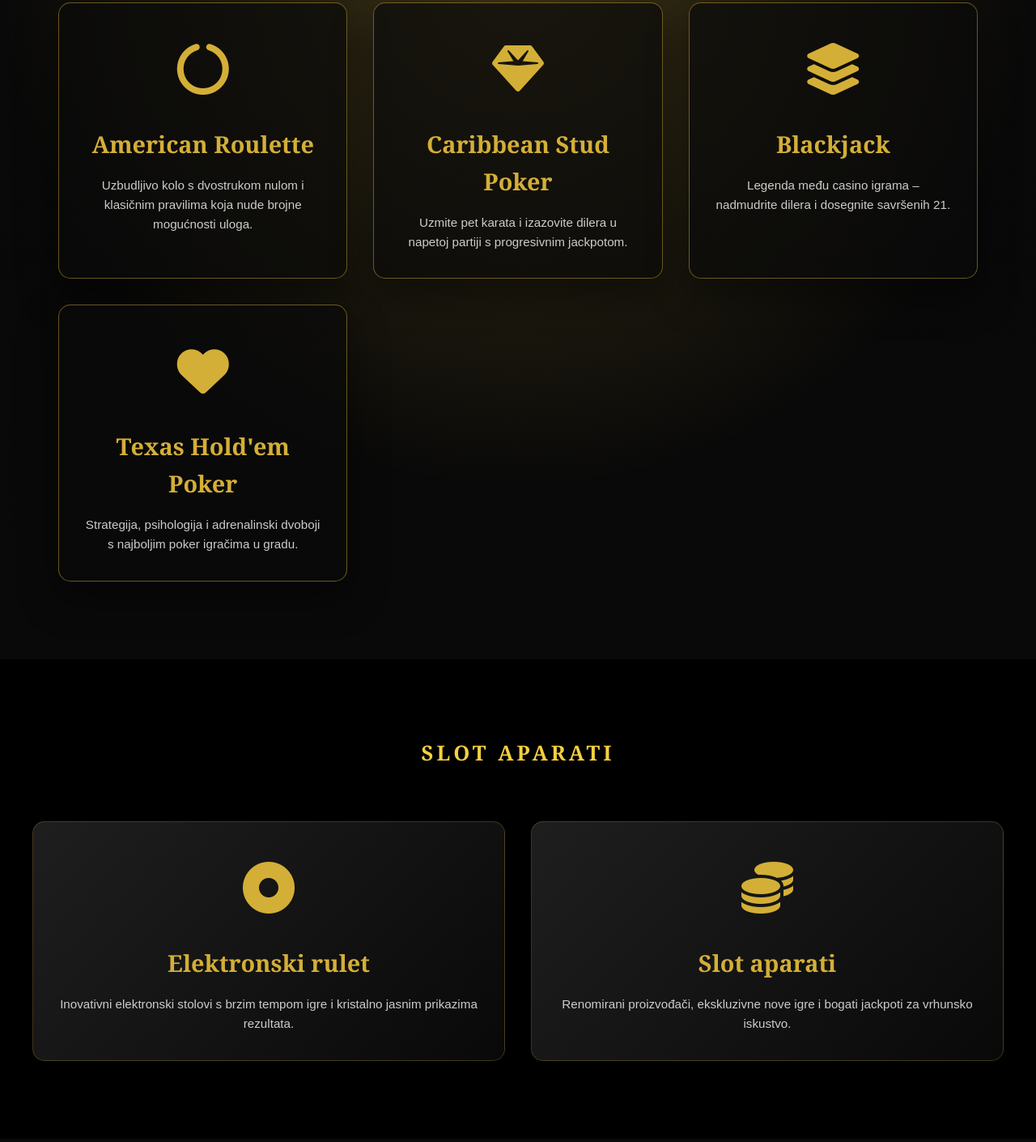
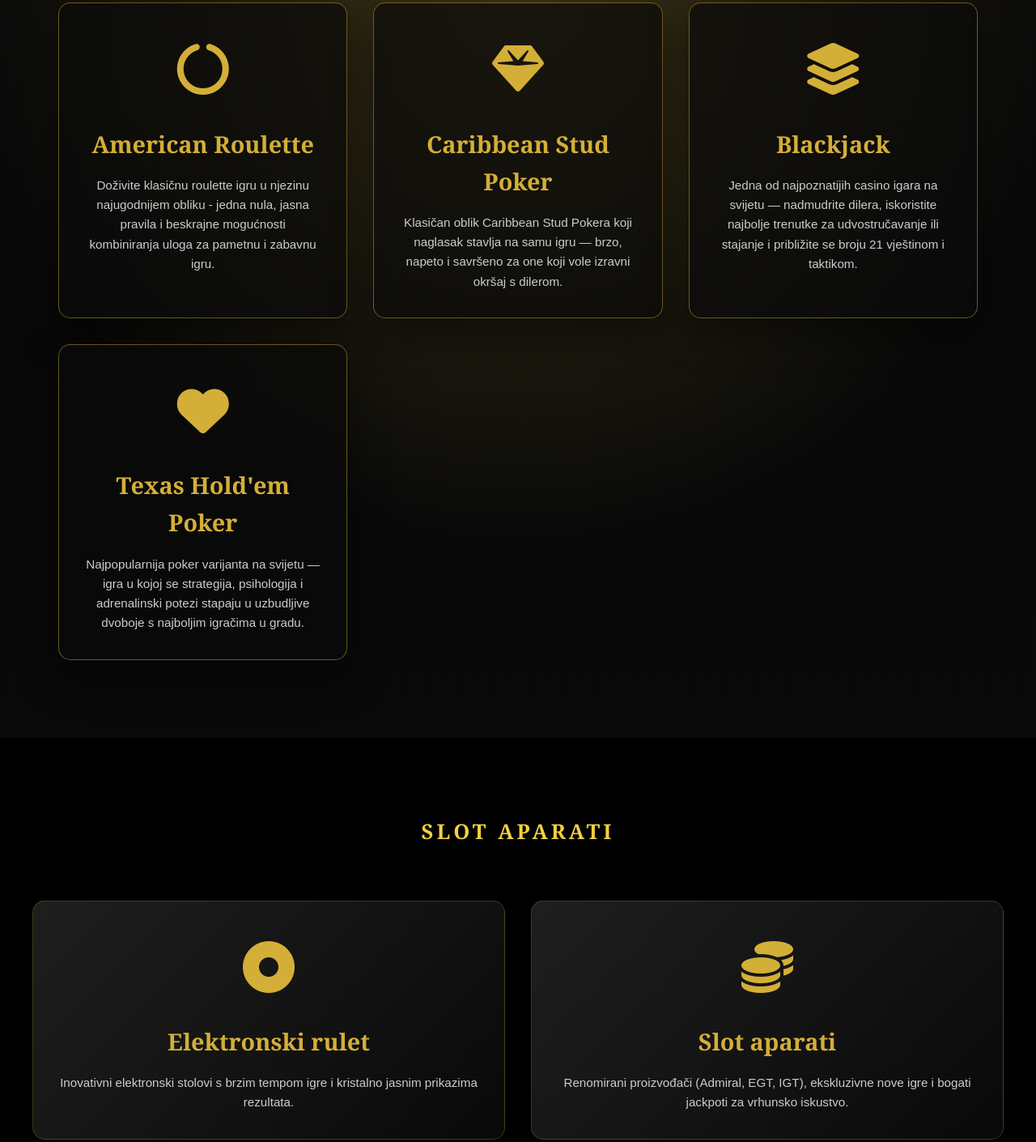
Before and after one commit to perfoo/casino, a website built with Vite: page index.html in a window 1280 px wide. Shown: the part 1198-2608 px from the top of the page at 81% size. Built offline with nearby package versions, Linux system fonts and the light colour scheme.

Commit message:
update index opet

```diff
--- a/index.html
+++ b/index.html
@@ -59,7 +59,7 @@
                                 <i class="fas fa-circle-notch"></i>
                             </div>
                             <h3 class="game-title" data-hr="American Roulette" data-en="American Roulette">American Roulette</h3>
-                            <p class="game-description" data-hr="Uzbudljivo kolo s dvostrukom nulom i klasičnim pravilima koja nude brojne mogućnosti uloga." data-en="A thrilling double-zero wheel with classic rules that unlock a variety of betting options.">Uzbudljivo kolo s dvostrukom nulom i klasičnim pravilima koja nude brojne mogućnosti uloga.</p>
+                            <p class="game-description" data-hr="Doživite klasičnu roulette igru u njezinu najugodnijem obliku - jedna nula, jasna pravila i beskrajne mogućnosti kombiniranja uloga za pametnu i zabavnu igru." data-en="Experience the classic game of roulette in its most refined form - a single zero, clear rules, and endless betting combinations for a smart and enjoyable play.">Doživite klasičnu roulette igru u njezinu najugodnijem obliku - jedna nula, jasna pravila i beskrajne mogućnosti kombiniranja uloga za pametnu i zabavnu igru.</p>
                         </div>
 
                         <div class="game-card fade-in">
@@ -67,7 +67,7 @@
                                 <i class="fas fa-gem"></i>
                             </div>
                             <h3 class="game-title" data-hr="Caribbean Stud Poker" data-en="Caribbean Stud Poker">Caribbean Stud Poker</h3>
-                            <p class="game-description" data-hr="Uzmite pet karata i izazovite dilera u napetoj partiji s progresivnim jackpotom." data-en="Draw five cards and challenge the dealer in a tense game with a progressive jackpot twist.">Uzmite pet karata i izazovite dilera u napetoj partiji s progresivnim jackpotom.</p>
+                            <p class="game-description" data-hr="Klasičan oblik Caribbean Stud Pokera koji naglasak stavlja na samu igru — brzo, napeto i savršeno za one koji vole izravni okršaj s dilerom." data-en="The classic form of Caribbean Stud Poker that puts the focus on the game itself — fast, intense, and perfect for those who enjoy a direct showdown with the dealer.">Klasičan oblik Caribbean Stud Pokera koji naglasak stavlja na samu igru — brzo, napeto i savršeno za one koji vole izravni okršaj s dilerom.</p>
                         </div>
 
                         <div class="game-card fade-in">
@@ -75,7 +75,7 @@
                                 <i class="fas fa-layer-group"></i>
                             </div>
                             <h3 class="game-title" data-hr="Blackjack" data-en="Blackjack">Blackjack</h3>
-                            <p class="game-description" data-hr="Legenda među casino igrama – nadmudrite dilera i dosegnite savršenih 21." data-en="The legendary casino classic—outsmart the dealer and aim for the perfect 21.">Legenda među casino igrama – nadmudrite dilera i dosegnite savršenih 21.</p>
+                            <p class="game-description" data-hr="Jedna od najpoznatijih casino igara na svijetu — nadmudrite dilera, iskoristite najbolje trenutke za udvostručavanje ili stajanje i približite se broju 21 vještinom i taktikom." data-en="One of the world’s most iconic casino games — outsmart the dealer, seize the best moments to double down or stand, and approach 21 with skill and strategy.">Jedna od najpoznatijih casino igara na svijetu — nadmudrite dilera, iskoristite najbolje trenutke za udvostručavanje ili stajanje i približite se broju 21 vještinom i taktikom.</p>
                         </div>
 
                         <div class="game-card fade-in">
@@ -83,7 +83,7 @@
                                 <i class="fas fa-heart"></i>
                             </div>
                             <h3 class="game-title" data-hr="Texas Hold'em Poker" data-en="Texas Hold'em Poker">Texas Hold'em Poker</h3>
-                            <p class="game-description" data-hr="Strategija, psihologija i adrenalinski dvoboji s najboljim poker igračima u gradu." data-en="Strategy, psychology, and adrenaline-filled showdowns with the best poker players in town.">Strategija, psihologija i adrenalinski dvoboji s najboljim poker igračima u gradu.</p>
+                            <p class="game-description" data-hr="Najpopularnija poker varijanta na svijetu — igra u kojoj se strategija, psihologija i adrenalinski potezi stapaju u uzbudljive dvoboje s najboljim igračima u gradu." data-en="The world’s most popular poker variant — a game where strategy, psychology, and adrenaline-filled moves blend into thrilling duels with the best players in the city.">Najpopularnija poker varijanta na svijetu — igra u kojoj se strategija, psihologija i adrenalinski potezi stapaju u uzbudljive dvoboje s najboljim igračima u gradu.</p>
                         </div>
                     </div>
                 </div>
@@ -105,7 +105,7 @@
                             <i class="fas fa-coins"></i>
                         </div>
                         <h3 class="game-title" data-hr="Slot aparati" data-en="Slot Machines">Slot aparati</h3>
-                        <p class="game-description" data-hr="Renomirani proizvođači, ekskluzivne nove igre i bogati jackpoti za vrhunsko iskustvo." data-en="Renowned manufacturers, exclusive new releases, and rich jackpots for a premium experience.">Renomirani proizvođači, ekskluzivne nove igre i bogati jackpoti za vrhunsko iskustvo.</p>
+                        <p class="game-description" data-hr="Renomirani proizvođači (Admiral, EGT, IGT), ekskluzivne nove igre i bogati jackpoti za vrhunsko iskustvo." data-en="Renowned manufacturers (Admiral, EGT, IGT), exclusive new releases, and rich jackpots for a premium experience.">Renomirani proizvođači (Admiral, EGT, IGT), ekskluzivne nove igre i bogati jackpoti za vrhunsko iskustvo.</p>
                     </div>
                 </div>
             </div>
```
